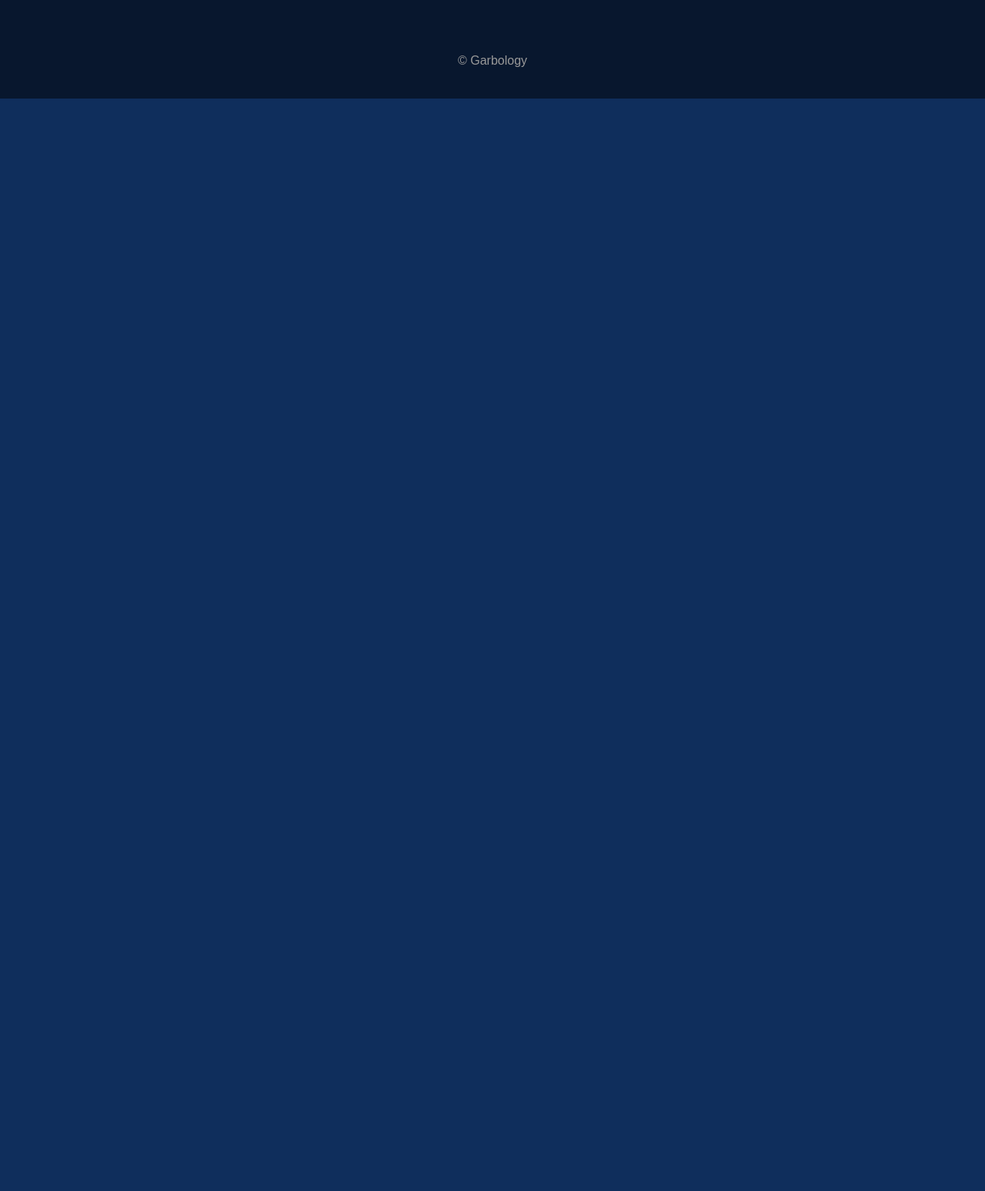
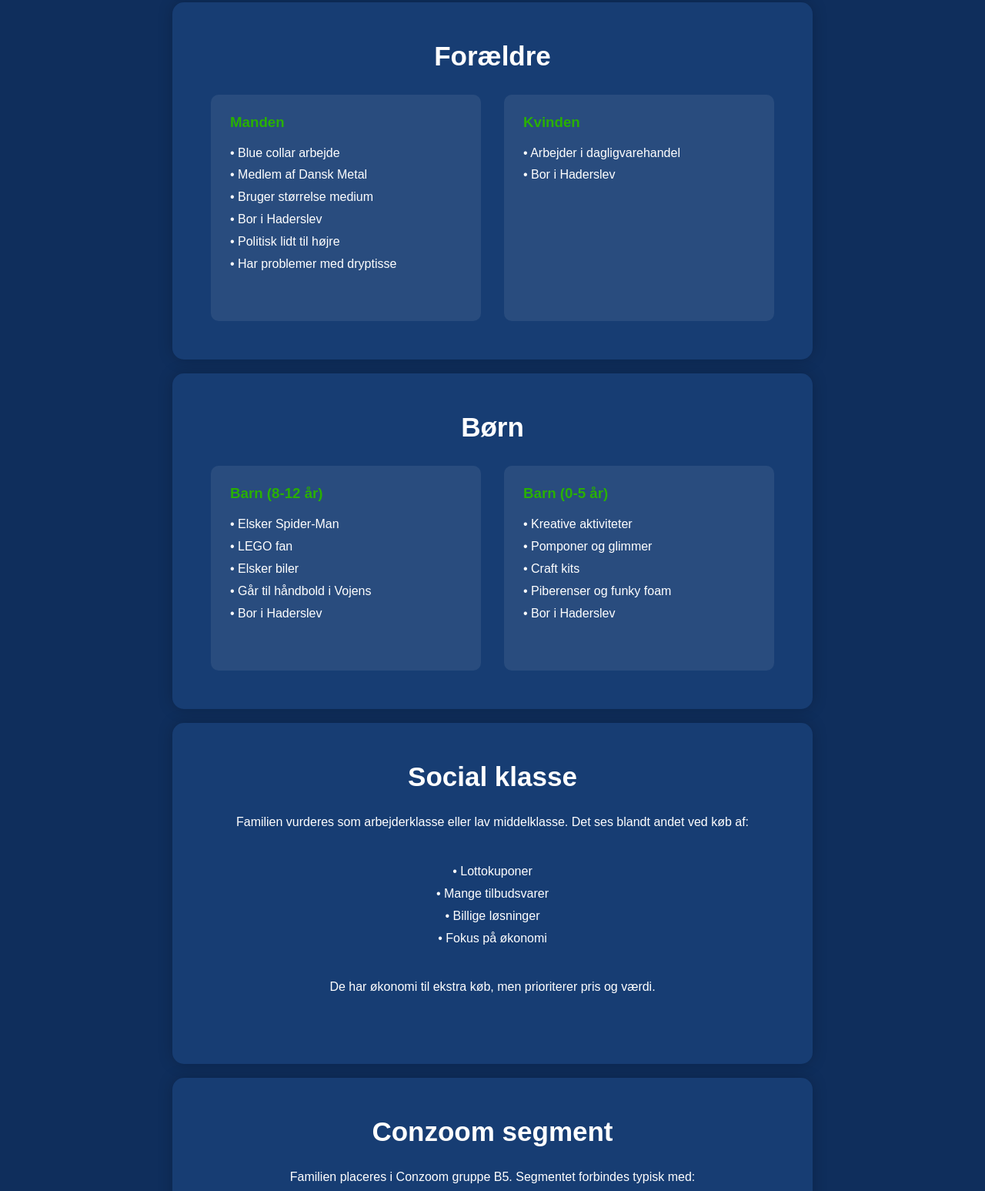
Before and after one commit to SebastianEUCSYD/SebastianEUCSYD.github.io, a plain HTML site: page garbology/analyse.html in a window 1280 px wide. Shown: the part 672-2219 px from the top of the page at 77% size. Before the commit the page ends 800 px from the top, so only its background shows below. Drawn offline with Linux system fonts and the light colour scheme.

Commit message:
Målgruppeanalyse

```diff
--- a/garbology/analyse.html
+++ b/garbology/analyse.html
@@ -78,6 +78,247 @@
 
             </h1>
         </section>
+        <main>
+
+            <section class="intro-box">
+
+                <h2>Vores konklusion ud fra affaldet</h2>
+
+                <p>
+
+                    Ud fra affaldet vurderer vi, at familien består af
+                    to voksne og to børn bosat i Haderslev.
+
+                    Familien virker økonomisk bevidst,
+                    køber mange tilbudsvarer og prioriterer
+                    praktiske løsninger i hverdagen.
+
+                </p>
+
+            </section>
+            <br>
+
+
+
+
+            <!-- Voksne -->
+
+            <section class="intro-box">
+
+                <h2>Forældre</h2>
+
+                <div class="columns">
+
+
+                    <div class="col">
+
+                        <h3>Manden</h3>
+
+                        <p>
+
+                            • Blue collar arbejde<br>
+
+                            • Medlem af Dansk Metal<br>
+
+                            • Bruger størrelse medium<br>
+
+                            • Bor i Haderslev<br>
+
+                            • Politisk lidt til højre<br>
+
+                            • Har problemer med dryptisse
+
+                        </p>
+
+                    </div>
+
+
+
+
+                    <div class="col">
+
+                        <h3>Kvinden</h3>
+
+                        <p>
+
+                            • Arbejder i dagligvarehandel<br>
+
+                            • Bor i Haderslev
+
+                        </p>
+
+                    </div>
+
+
+                </div>
+
+            </section>
+            <br>
+
+
+
+
+
+            <!-- Børn -->
+
+            <section class="intro-box">
+
+                <h2>Børn</h2>
+
+                <div class="columns">
+
+
+                    <div class="col">
+
+                        <h3>Barn (8-12 år)</h3>
+
+                        <p>
+
+                            • Elsker Spider-Man<br>
+
+                            • LEGO fan<br>
+
+                            • Elsker biler<br>
+
+                            • Går til håndbold i Vojens<br>
+
+                            • Bor i Haderslev
+
+                        </p>
+
+                    </div>
+
+
+
+
+                    <div class="col">
+
+                        <h3>Barn (0-5 år)</h3>
+
+                        <p>
+
+                            • Kreative aktiviteter<br>
+
+                            • Pomponer og glimmer<br>
+
+                            • Craft kits<br>
+
+                            • Piberenser og funky foam<br>
+
+                            • Bor i Haderslev
+
+                        </p>
+
+                    </div>
+
+
+                </div>
+
+            </section>
+            <br>
+
+            <section class="intro-box">
+
+                <h2>Social klasse</h2>
+
+                <p>
+
+                    Familien vurderes som arbejderklasse
+                    eller lav middelklasse.
+
+                    Det ses blandt andet ved køb af:
+
+                </p>
+
+                <p>
+
+                    • Lottokuponer<br>
+
+                    • Mange tilbudsvarer<br>
+
+                    • Billige løsninger<br>
+
+                    • Fokus på økonomi
+
+                </p>
+
+                <p>
+
+                    De har økonomi til ekstra køb,
+                    men prioriterer pris og værdi.
+
+                </p>
+
+            </section>
+
+            <br>
+
+
+
+            <section class="intro-box">
+
+                <h2>Conzoom segment</h2>
+
+                <p>
+
+                    Familien placeres i Conzoom gruppe B5.
+
+                    Segmentet forbindes typisk med:
+
+                </p>
+
+
+                <p>
+
+                    • Middel/lav indkomst<br>
+
+                    • Tilbudsjægere<br>
+
+                    • Børnefamilier<br>
+
+                    • Praktiske løsninger<br>
+
+                    • Gør-det-selv<br>
+
+                    • Fokus på pris
+
+                </p>
+
+
+                <p>
+
+                    Dette matcher affaldet gennem
+                    kaffe, tilbudsvarer og kvitteringer
+                    fra Harald Nyborg.
+
+                </p>
+
+            </section>
+
+            <br>
+
+
+
+            <section class="intro-box">
+
+                <h2>Samlet vurdering</h2>
+
+                <p>
+
+                    Affaldet peger på en almindelig dansk
+                    børnefamilie med fokus på økonomi,
+                    tilbud og børn.
+
+                    Denne analyse bruges som grundlag
+                    for udviklingen af vores produkt.
+
+                </p>
+
+            </section>
+
+
+
+        </main>
     </main>
 
     <footer>
--- a/garbology/mystylesheet.css
+++ b/garbology/mystylesheet.css
@@ -310,3 +310,50 @@ footer {
   }
 
 }
+
+.columns{
+
+display:grid;
+
+grid-template-columns:
+1fr 1fr;
+
+gap:30px;
+
+margin-top:30px;
+
+}
+
+
+.col{
+
+background:
+rgba(255,255,255,0.08);
+
+padding:25px;
+
+border-radius:10px;
+
+text-align:left;
+
+}
+
+
+.col h3{
+
+margin-bottom:15px;
+
+color:#29b000;
+
+}
+
+
+@media(max-width:700px){
+
+.columns{
+
+grid-template-columns:1fr;
+
+}
+
+}
```
Also changed, not shown: garbology/proces.html (+1 -1 lines).
